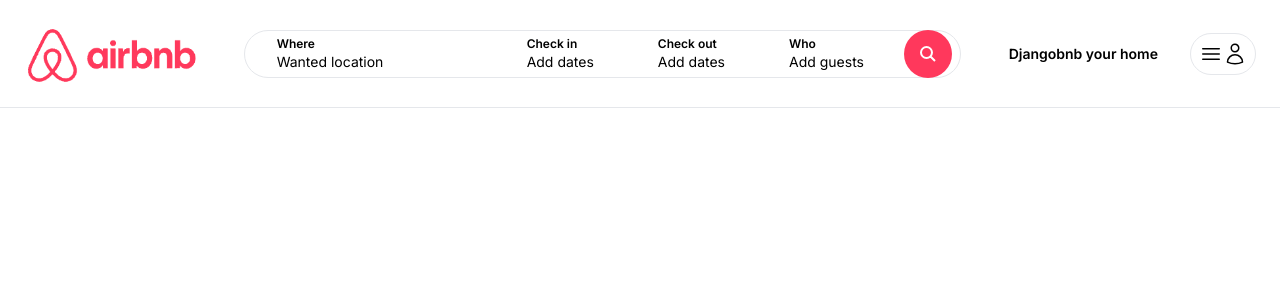
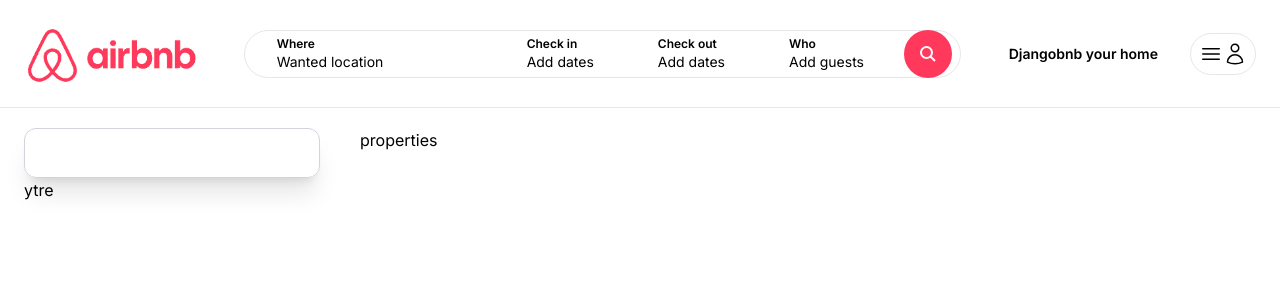
Before and after one commit to PayamAnari/django-airbnb, a Next.js app: page /landlords/1 in a window 1280 px wide. Shown: the top 300 px of the page. Built offline with nearby package versions, Linux system fonts and the light colour scheme.

Commit message:
Modify page

```diff
--- a/app/landlords/[id]/page.tsx
+++ b/app/landlords/[id]/page.tsx
@@ -1,7 +1,18 @@
 const LandlordDetailPage = () => {
   return (
     <main className="max-w-[1500px] mx-auto px-6 pd-6">
+      <div className="grid grid-cols-1 md:grid-cols-4 gap-4">
+        <aside className="col-span-1 mb-4">
+          <div className="flex flex-col items-center p-6 rounded-xl border border-gray-300 shadow-xl">
 
+          </div>
+           ytre
+        </aside>
+
+        <div className="col-span-3 pl-0 md:pl-6">
+           properties
+        </div>
+      </div>
     </main>
 
   )
```
